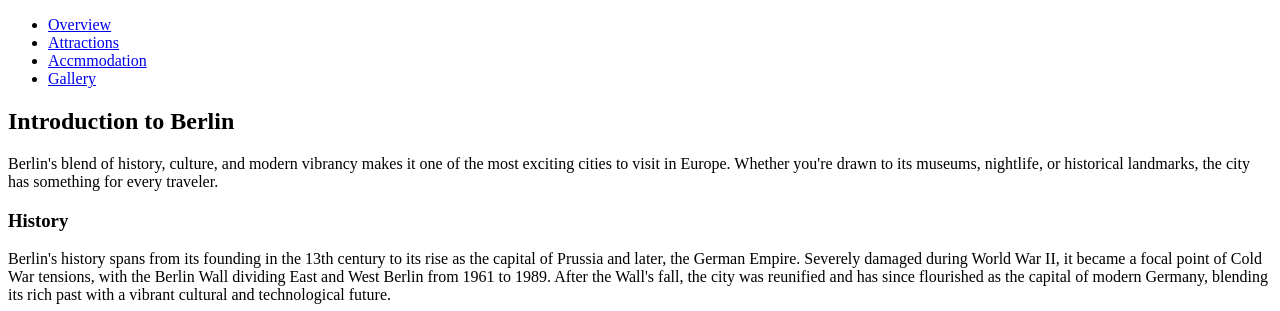
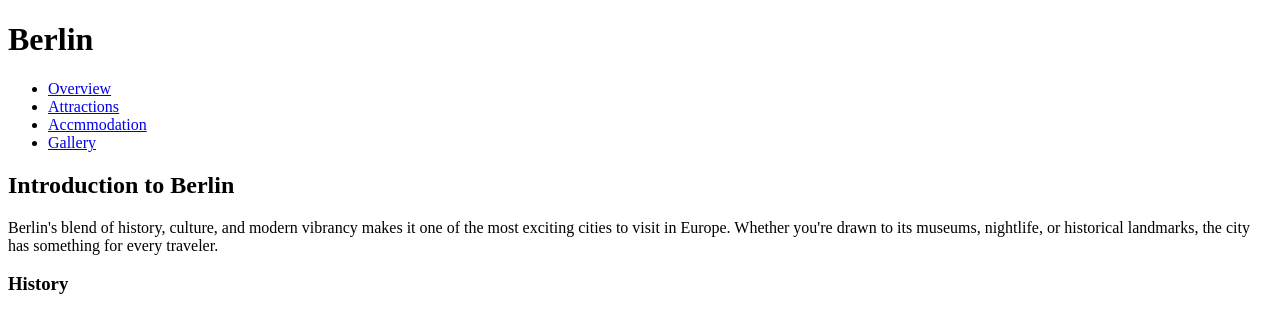
Before and after one commit to tulseyy8848/tulseyy.github.io, a plain HTML site: page index.html in a window 1280 px wide. Shown: the top 311 px of the page. Drawn offline with Linux system fonts and the light colour scheme.

Commit message:
Add files via upload

```diff
--- a/index.html
+++ b/index.html
@@ -7,6 +7,7 @@
 </head>
 <body>
     <header>
+        <h1>Berlin</h1>
         <ul>
             <li><a href="#overview">Overview</a></li>
             <li><a href="#attractions">Attractions</a></li>
```
